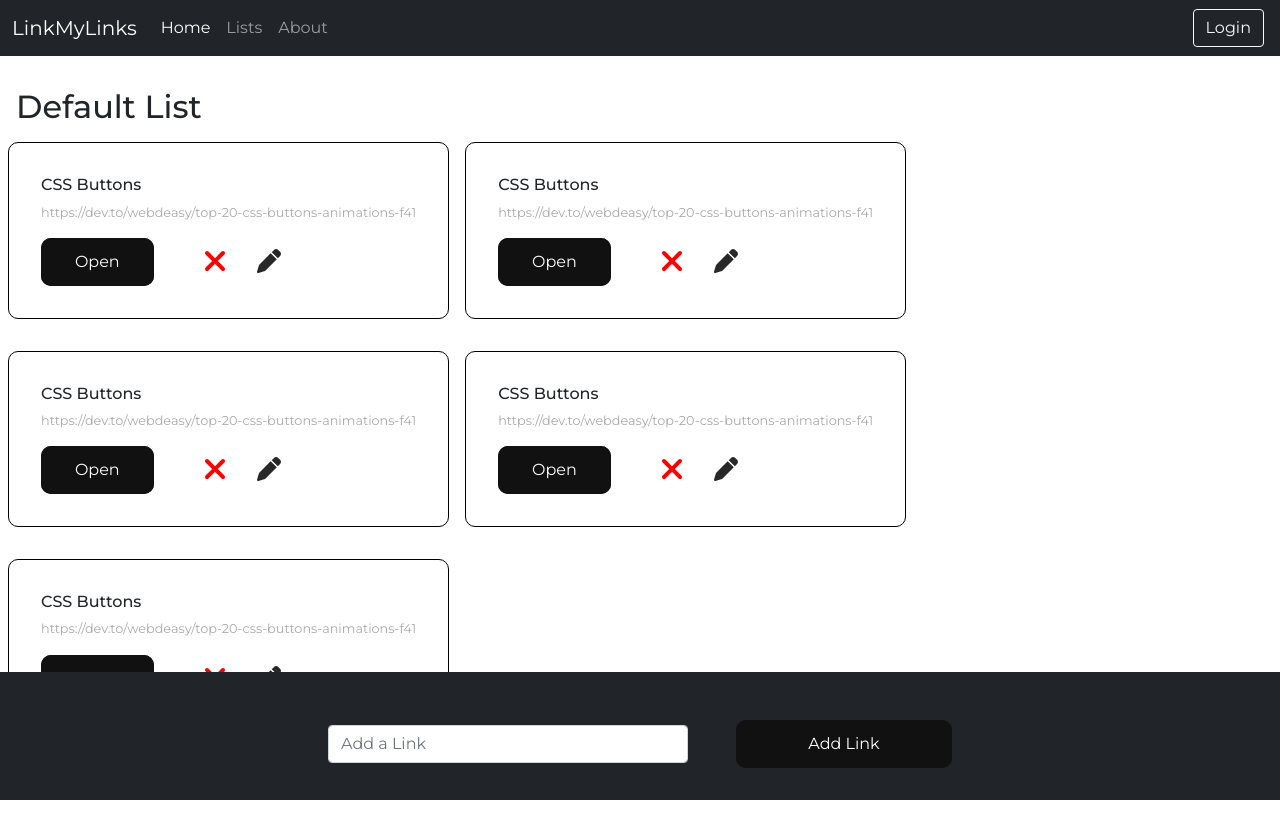
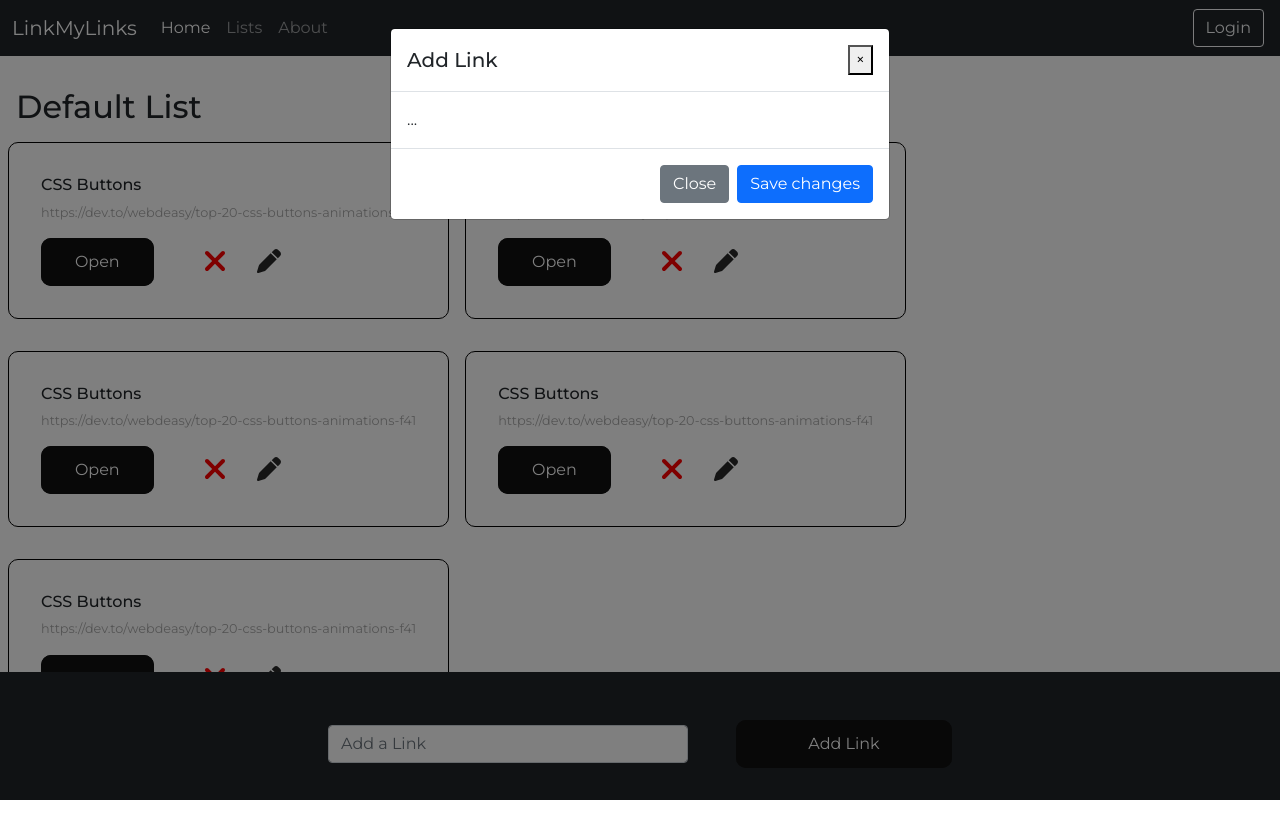
Before and after one commit to whysosaket/LinkMyLinks, a React (Create React App) app in the folder client/: page / in a window 1280 px wide. Both pictures are taken after a click on the element "Add Link". Shown: the top 838 px of the page. Built offline with nearby package versions, Linux system fonts and the light colour scheme; the HTML template or start-up script is replaced by a standard one.

Commit message:
Added Modal Model

```diff
--- a/client/src/components/AddLink/AddLink.js
+++ b/client/src/components/AddLink/AddLink.js
@@ -1,23 +1,81 @@
-import React from "react";
+import React, { useRef } from "react";
 import Button from "../Button/Button";
 import ButtonRound from "../ButtonRound/ButtonRound";
 import "./AddLink.css";
 
 const AddLink = () => {
+  const openModal = useRef(null);
 
-
-  const handleClick = ()=>{
+  const handleClick = () => {
     console.log("Clicked");
-  }
+    openModal.current.click();
+  };
   return (
     <>
+      <button
+        type="button"
+        className="btn btn-primary d-none"
+        data-bs-toggle="modal"
+        data-bs-target="#addlinkmodal"
+        ref={openModal}
+      >
+        Launch demo modal
+      </button>
+
+      <div
+        className="modal fade"
+        id="addlinkmodal"
+        tabindex="-1"
+        role="dialog"
+        aria-labelledby="addlinkmodalLabel"
+        aria-hidden="true"
+      >
+        <div className="modal-dialog" role="document">
+          <div className="modal-content">
+            <div className="modal-header">
+              <h5 className="modal-title" id="addlinkmodalLabel">
+                Add Link
+              </h5>
+              <button
+                type="button"
+                className="close"
+                data-bs-dismiss="modal"
+                aria-label="Close"
+              >
+                <span aria-hidden="true">&times;</span>
+              </button>
+            </div>
+            <div className="modal-body">...</div>
+            <div className="modal-footer">
+              <button
+                type="button"
+                className="btn btn-secondary"
+                data-bs-dismiss="modal"
+              >
+                Close
+              </button>
+              <button type="button" className="btn btn-primary">
+                Save changes
+              </button>
+            </div>
+          </div>
+        </div>
+      </div>
+
       <div>
+        <span onClick={handleClick}>
           <ButtonRound />
+        </span>
         <div className="p-5 bg-dark fixed-bottom addtask">
           <div className="d-flex justify-content-center">
             <div>
               <div className="form-outline form-white">
-              <input type="text" id="formWhite" className="form-control" placeholder="Add a Link" />
+                <input
+                  type="text"
+                  id="formWhite"
+                  className="form-control"
+                  placeholder="Add a Link"
+                />
                 <span className="hide-mob" onClick={handleClick}>
                   <Button text="Add Link" />
                 </span>
```
Lines whose indentation alone changed are shown as unchanged.
